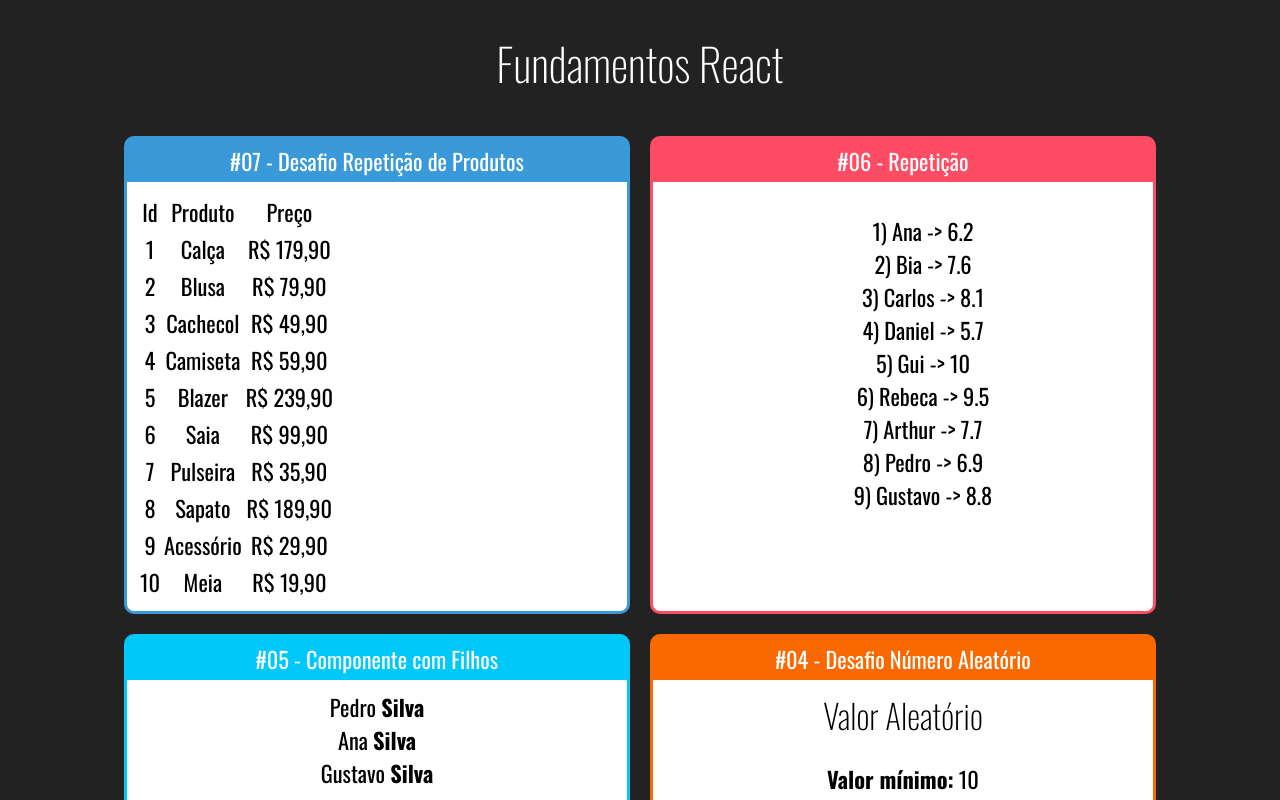
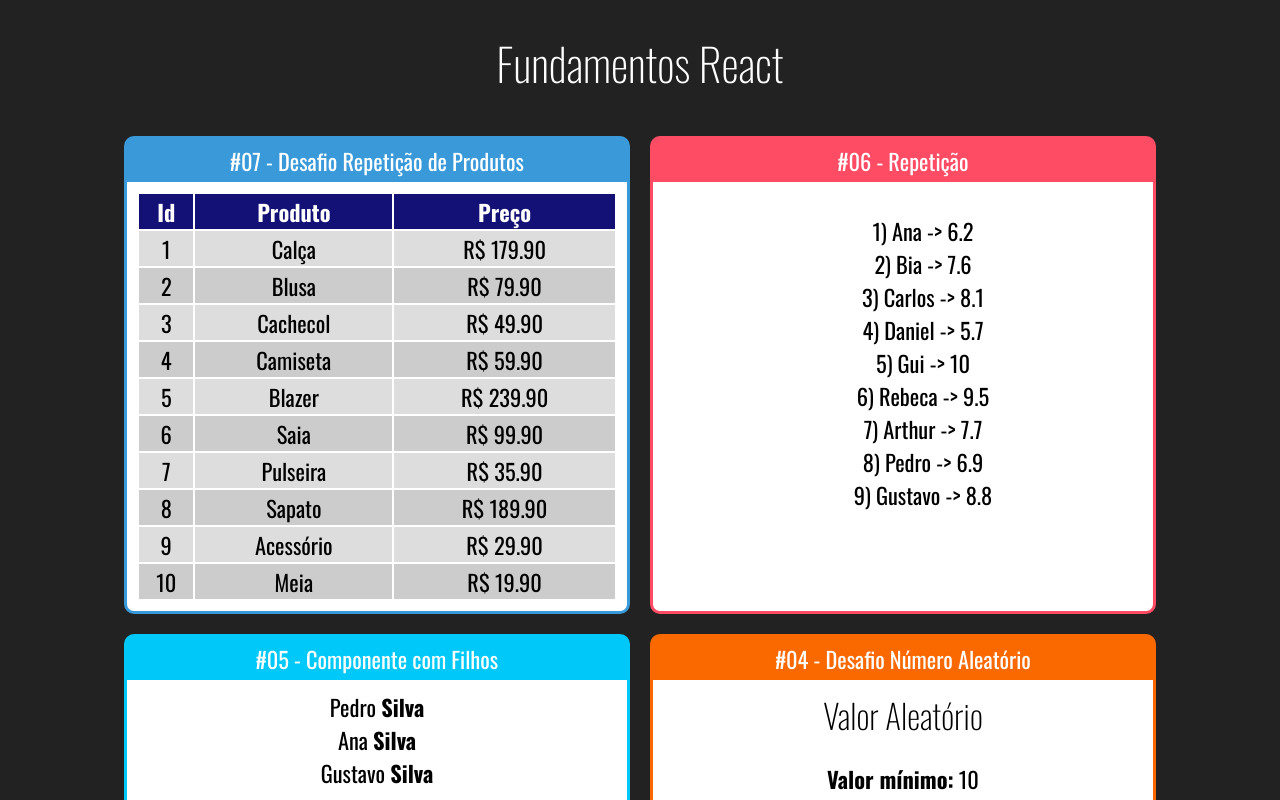
Before and after one commit to laisescorcio/fundamentos-react, a React (Create React App) app: page / in a window 1280 px wide. Shown: the top 800 px of the page. Built offline with nearby package versions, Linux system fonts and the light colour scheme.

Commit message:
tabela produtos: desafio ajuste

```diff
--- /dev/null
+++ b/src/components/repeticao/TabelaProdutos.css
@@ -0,0 +1,16 @@
+.TabelaProdutos table {
+    width: 100%;
+}
+
+.TabelaProdutos th {
+    background-color: #131175;
+    color: #fff;
+}
+
+.TabelaProdutos .Par {
+    background-color: #ddd;
+}
+
+.TabelaProdutos .Impar {
+    background-color: #ccc;
+}
--- a/src/components/repeticao/TabelaProdutos.jsx
+++ b/src/components/repeticao/TabelaProdutos.jsx
@@ -1,26 +1,32 @@
+import "./TabelaProdutos.css";
 import React from "react";
 import produtos from "../../data/produtos";
 
 export default (props) => {
-  const produtosTab = produtos.map((produto) => {
-      console.log(produto)
+  function getLinhas() {
+    return produtos.map((produto, i) => {
       return (
-      <tr key={produto.id}>
+        <tr key={produto.id} className={i % 2 == 0 ? "Par" : "Impar"}>
           <td>{produto.id}</td>
           <td>{produto.product}</td>
-        <td>{produto.price}</td>
+          <td>R$ {produto.price}</td>
         </tr>
       );
     });
+  }
 
   return (
+    <div className="TabelaProdutos">
       <table>
+        <thead>
           <tr>
-        <td>Id</td>
-        <td>Produto</td>
-        <td>Preço</td>
+            <th>Id</th>
+            <th>Produto</th>
+            <th>Preço</th>
           </tr>
-      {produtosTab}
+        </thead>
+        <tbody>{getLinhas()}</tbody>
       </table>
+    </div>
   );
 };
--- a/src/data/produtos.js
+++ b/src/data/produtos.js
@@ -1,12 +1,12 @@
 export default [
-    {id: 1, product: 'Calça', price: 'R$ 179,90'},
-    {id: 2, product: 'Blusa', price: 'R$ 79,90'},
-    {id: 3, product: 'Cachecol', price: 'R$ 49,90'},
-    {id: 4, product: 'Camiseta', price: 'R$ 59,90'},
-    {id: 5, product: 'Blazer', price: 'R$ 239,90'},
-    {id: 6, product: 'Saia', price: 'R$ 99,90'},
-    {id: 7, product: 'Pulseira', price: 'R$ 35,90'},
-    {id: 8, product: 'Sapato', price: 'R$ 189,90'},
-    {id: 9, product: 'Acessório', price: 'R$ 29,90'},
-    {id: 10, product: 'Meia', price: 'R$ 19,90'}
+    {id: 1, product: 'Calça', price: '179.90'},
+    {id: 2, product: 'Blusa', price: '79.90'},
+    {id: 3, product: 'Cachecol', price: '49.90'},
+    {id: 4, product: 'Camiseta', price: '59.90'},
+    {id: 5, product: 'Blazer', price: '239.90'},
+    {id: 6, product: 'Saia', price: '99.90'},
+    {id: 7, product: 'Pulseira', price: '35.90'},
+    {id: 8, product: 'Sapato', price: '189.90'},
+    {id: 9, product: 'Acessório', price: '29.90'},
+    {id: 10, product: 'Meia', price: '19.90'}
 ]
```
Lines whose indentation alone changed are shown as unchanged.
